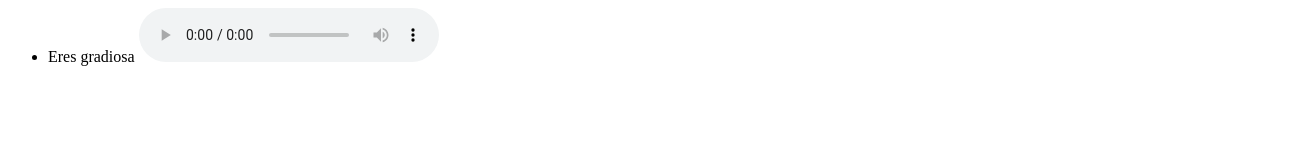
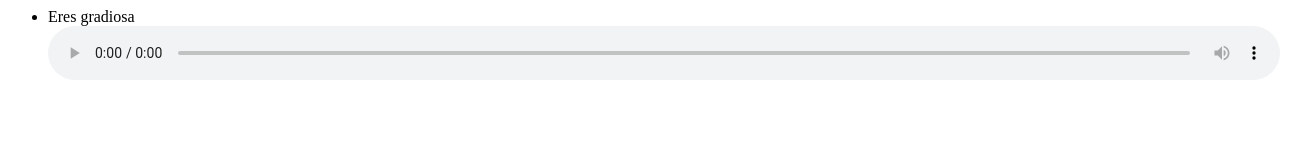
Before and after one commit to ricardoxd/messengergamelite, a plain HTML site: page index.html in a window 1280 px wide. Shown: the whole page, 1312 px wide, since content can reach past the window. Drawn offline with Linux system fonts and the light colour scheme.

Commit message:
Update index.html

```diff
--- a/index.html
+++ b/index.html
@@ -5,10 +5,14 @@
   </title>
 </head>
 <body>
-<ul>
+<ul style="
+    width: 100%;
+">
 <li>
 Eres gradiosa
-<audio controls>
+<audio controls style="
+    width: 100%;
+">
 
   <source src="eresgradiosa.mp3" type="audio/mpeg">
 Your browser does not support the audio element.
```
